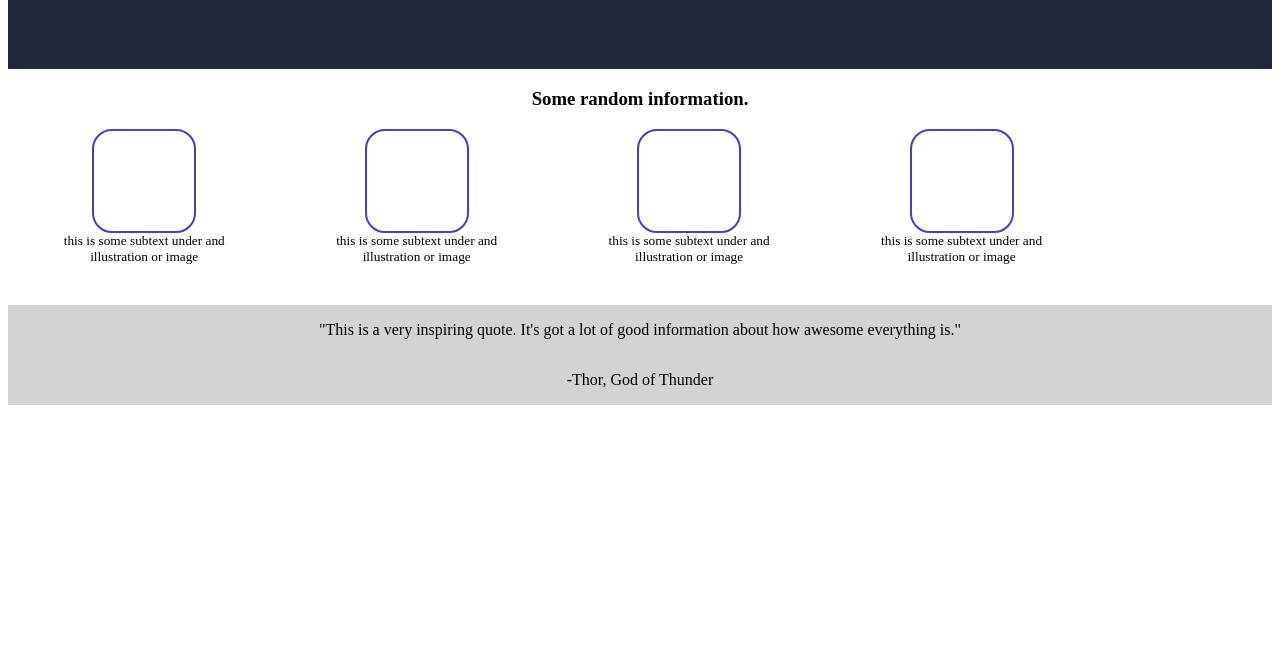
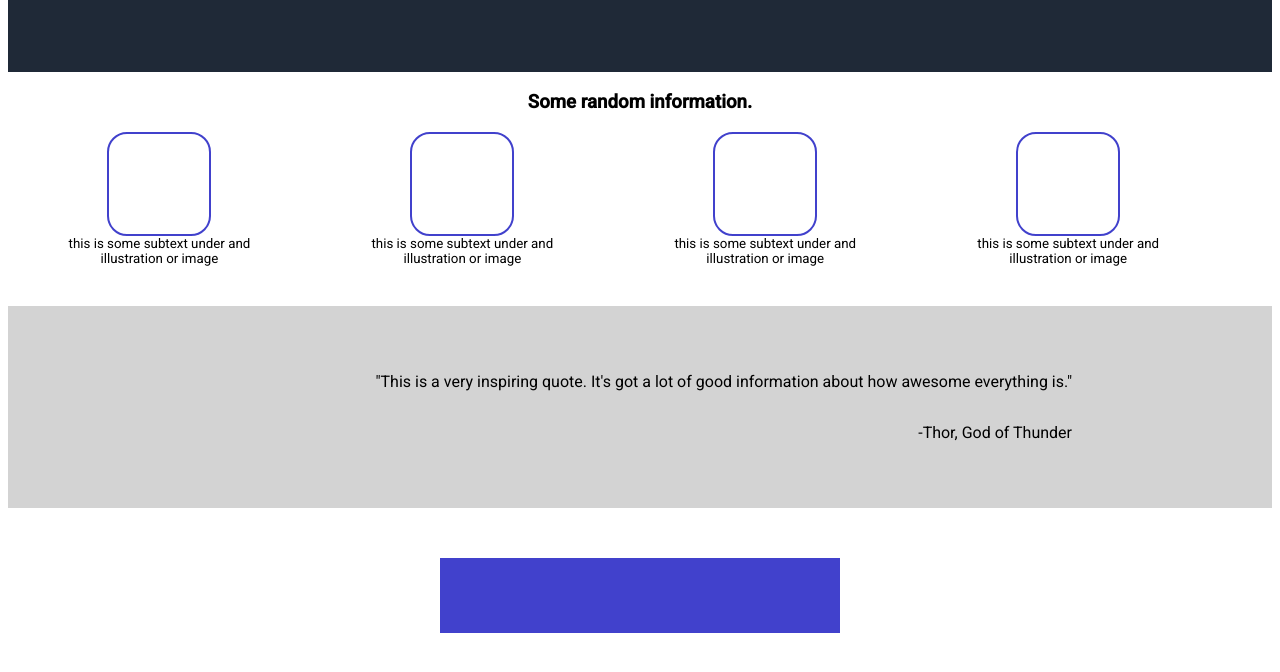
Before and after one commit to sweatylolz/landing-page, a plain HTML site: page index.html in a window 1280 px wide. Shown: the part 286-958 px from the top of the page. Before the commit the page ends 800 px from the top, so only its background shows below. Drawn offline with Linux system fonts and the light colour scheme.

Commit message:
align text properly in body2 and add footer

```diff
--- a/index.html
+++ b/index.html
@@ -61,7 +61,9 @@
 </div>
 
 <div id="footer">
+    <div id="footercontainer">
 
+    </div>
 
 </div>
 
--- a/styles.css
+++ b/styles.css
@@ -1,6 +1,9 @@
+@import url('https://fonts.googleapis.com/css?family=Roboto:400,400i,500,500i');
+
 body {
     display: flex;
     flex-direction: column;
+    font-family: Roboto;
 }
 
 .header {
@@ -78,12 +81,24 @@ a:hover {
 #body2 {
     display: flex;
     flex-direction: column;
-    align-items: center;
+    align-items: flex-end;
     background-color: lightgray;
     padding-left: 200px;
     padding-right: 200px;
+    padding-top: 50px;
+    padding-bottom: 50px;
 }
 
-#author {
-    align-items: flex-end;
+#footer{
+    display: flex;
+    justify-content: center;
+    align-items: center;
+    padding-top: 50px;
+    padding-bottom: 50px;
 }
+
+#footercontainer {
+    width: 400px;
+    height: 75px;
+    background-color: rgb(65, 65, 204);
+}
```
